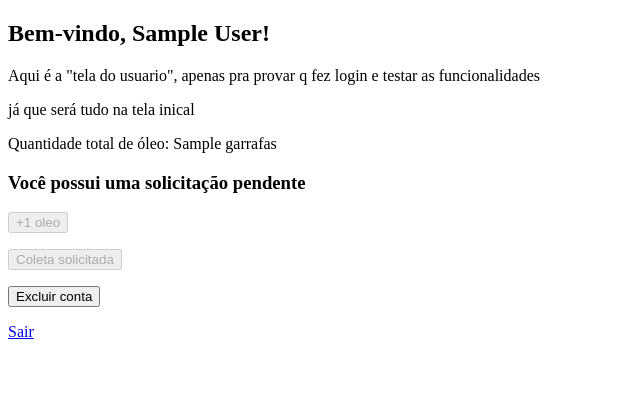
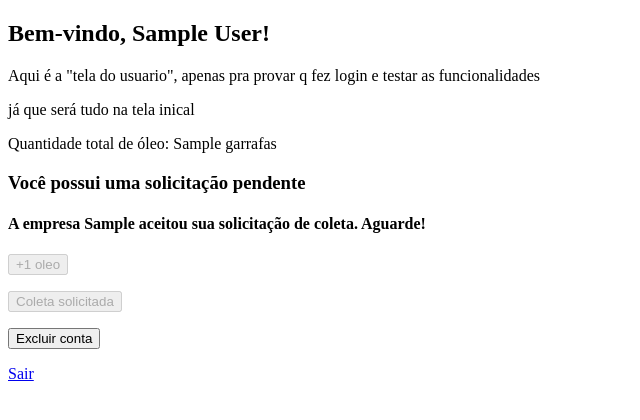
Before and after one commit to lauraaoliveira/projetoDavi, a PHP site: page /php/usuario/painel_usuario.php in a window 1280 px wide. Shown: the top 420 px of the page, without its empty margins (0-640 px from the left). Run offline with PHP 8.4, Linux system fonts and the light colour scheme; the visitor is signed in with stand-in values (Sample User, id 1); tables that the repository leaves empty or names only in its code hold one stand-in row (values such as "Sample post").

Commit message:
feat(painel usuario): adiciona o nome da empresa que aceitou a solicitação de coleta no painel de usuário

```diff
--- a/php/empresa/aceitar_coleta.php
+++ b/php/empresa/aceitar_coleta.php
@@ -15,9 +15,11 @@
 
       if ($_SERVER["REQUEST_METHOD"] == "POST" && isset($_POST['id_usuario'])) {
         $id_usuario = $_POST['id_usuario'];
+        $nome_empresa = $_SESSION['nome'];
 
-        $sql = "UPDATE usuarios SET solicitado = 0, qtd_para_coletar = 0 WHERE id_usuario = :id";
+        $sql = "UPDATE usuarios SET solicitado = 0, qtd_para_coletar = 0, empresa_aceitou = :empresa WHERE id_usuario = :id";
         $stmt = $pdo->prepare($sql);
+        $stmt->bindParam(':empresa', $nome_empresa);
         $stmt->bindParam(':id', $id_usuario);
         $stmt->execute();
 
--- a/php/usuario/painel_usuario.php
+++ b/php/usuario/painel_usuario.php
@@ -15,7 +15,7 @@
 
       $id_usuario = $_SESSION['id'];
 
-      $sql = "SELECT qtd_oleo, solicitado, qtd_para_coletar FROM usuarios WHERE id_usuario = :id";
+      $sql = "SELECT qtd_oleo, solicitado, qtd_para_coletar, empresa_aceitou FROM usuarios WHERE id_usuario = :id";
 
       $stmt = $pdo->prepare($sql);
       $stmt->bindParam(':id', $id_usuario);
@@ -25,6 +25,7 @@
       $qtd_oleo = $dados['qtd_oleo'];
       $solicitado = $dados['solicitado'];
       $qtd_para_coletar = $dados['qtd_para_coletar'];
+      $nome_empresa_aceitou = $dados['empresa_aceitou'];
     } catch (PDOException $e) {
         echo "Erro: " . $e->getMessage();
     }
@@ -47,6 +48,11 @@
 
 
   <h3><?php if($solicitado) echo "Você possui uma solicitação pendente"?></h3>
+  <h4>
+    <?php if ($nome_empresa_aceitou): ?>
+      <p>A empresa <strong><?php echo $nome_empresa_aceitou; ?></strong> aceitou sua solicitação de coleta. Aguarde!</p>
+    <?php endif; ?>
+  </h4>
   <!-- adicionar óleo -->
   <form action="adicionar_oleo.php" method="post">
     <p><input type="submit" value="+1 oleo" <?php if($solicitado) echo 'disabled'; ?> ></p>
--- a/sql.txt
+++ b/sql.txt
@@ -18,5 +18,6 @@ CREATE TABLE usuarios (
     senha VARCHAR(12) NOT NULL,
     qtd_oleo INT,
     solicitado BOOLEAN,
-    qtd_para_coletar INT
+    qtd_para_coletar INT,
+    empresa_aceitou VARCHAR (100) DEFAULT NULL
  );
```
